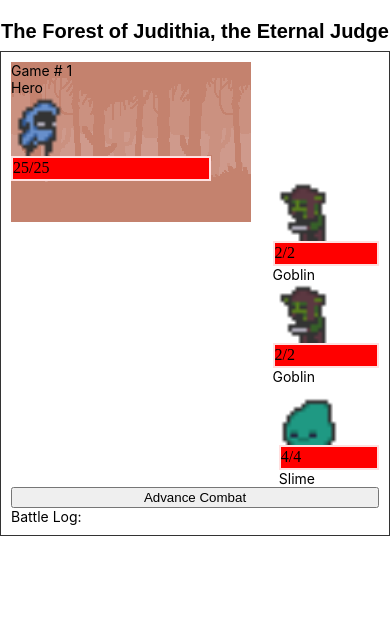
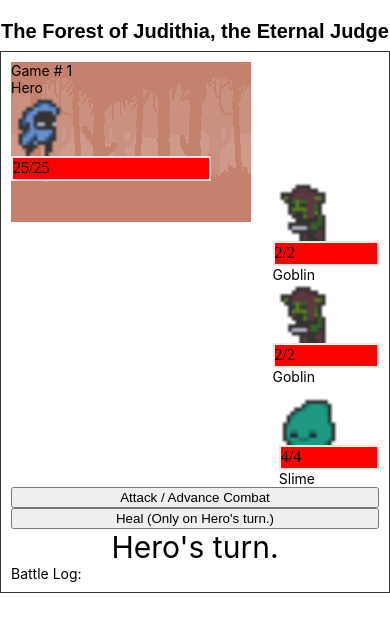
Before and after one commit to boosterlong/roguelikeautobattler, a React Native app: screen / in a window 390 px wide. Shown: the top 632 px of the page. Built offline with nearby package versions, Linux system fonts and the light colour scheme.

Commit message:
Added turn indicator, added healing function.

```diff
--- a/components/scenes/Battle.tsx
+++ b/components/scenes/Battle.tsx
@@ -20,6 +20,14 @@ export default function Battle () {
 	const [combatantDatas, setCombatants] = useState<CombatantData[]>([])
 	const [activeCombatant, setActiveCombatant] = useState<number>(0)
 
+	let teamTurn:string
+
+	if (activeCombatant == 0) {
+		teamTurn = 'Hero'
+	}
+	else {
+		teamTurn = 'Enemy'
+	}
 
 	const combatants = combatantDatas.map((data) => {
 		return new Combatant(data)
@@ -69,12 +77,13 @@ export default function Battle () {
 		setGameNumber(1)
 	}
 
-	function newTurn() {
+	function newTurn(choice:number) {
 		const attacker = combatants[activeCombatant]
 		const defender = attacker.getTarget(combatants)
 		const dmg = attacker.rollDamage()
+		if (choice == 1) {
 		if (dmg == 0) {
-			logs.push(`${attacker.name} missed!`)}
+			logs.push(`${defender.name} blocked the attack!`)}
 		else {logs.push(`${attacker.name} did ${dmg} damage to ${defender.name}!`)}
 		defender.takeDamage(dmg)
 		setCombatants(combatants.map((c) => {
@@ -89,7 +98,26 @@ export default function Battle () {
 			}}
 		while (combatants[nextCombatant].isDead())
 		setActiveCombatant(nextCombatant)
+	} else if (choice == 2) {
+		if (attacker.name == 'Hero') {
+		{logs.push(`${startingPlayer.name} healed ${dmg} health!`)}
+		attacker.takeDamage(dmg - (Math.floor(dmg * 2.5)))
+		setCombatants(combatants.map((c) => {
+			return c.getData()
+		}))
+		setLogs([...logs])
+		let nextCombatant = activeCombatant
+		do {
+			nextCombatant = (nextCombatant + 1)
+			if (nextCombatant == combatants.length) {
+				nextCombatant = 0
+			}}
+		while (combatants[nextCombatant].isDead())
+		setActiveCombatant(nextCombatant)
+	}	else {
+		alert(`It is not ${startingPlayer.name}'s turn.`)
 	}
+}}
 
 	const gameOver = <Pressable onPress={() => newGame()}><button>Start Again!</button></Pressable>
 
@@ -129,11 +157,13 @@ export default function Battle () {
 				</View>
 			})}
 				</ImageBackground>
-				<Pressable onPress={() => newTurn()}><button>Advance Combat</button></Pressable>
+				<><Pressable onPress={() => newTurn(1)}><button>Attack / Advance Combat</button></Pressable>
+				<Pressable onPress={() => newTurn(2)}><button>Heal (Only on Hero's turn.)</button></Pressable></>
+				<Text style={styles.teamTurn}>{teamTurn}'s turn.</Text>
 				<Text>Battle Log:</Text>
 				{logs.reverse().map((msg, key) => {
 					return <View key={key}>{msg}</View>
-				})}
+	})}
 			</View>
 }}
 
@@ -168,5 +198,9 @@ const styles = StyleSheet.create({
 	},
 	backdrop: {
 		resizeMode: 'contain',
+	},
+	teamTurn: {
+		fontSize: 30,
+		alignSelf: 'center'
 	}
 });
--- a/lib/combatant.class.ts
+++ b/lib/combatant.class.ts
@@ -40,6 +40,9 @@ class Combatant {
         if (this.currentHp < 0) {
             this.currentHp = 0
         }
+        if (this.currentHp > this.maxHp) {
+            this.currentHp = this.maxHp
+        }
     }
 
 
```
